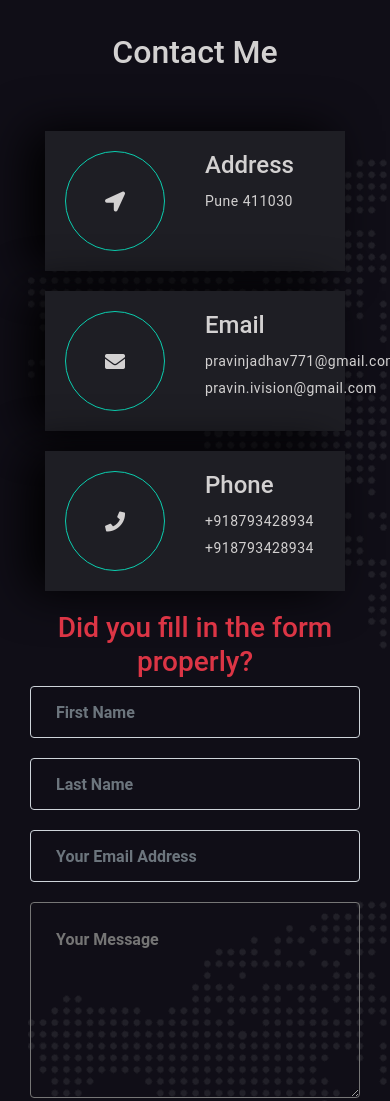
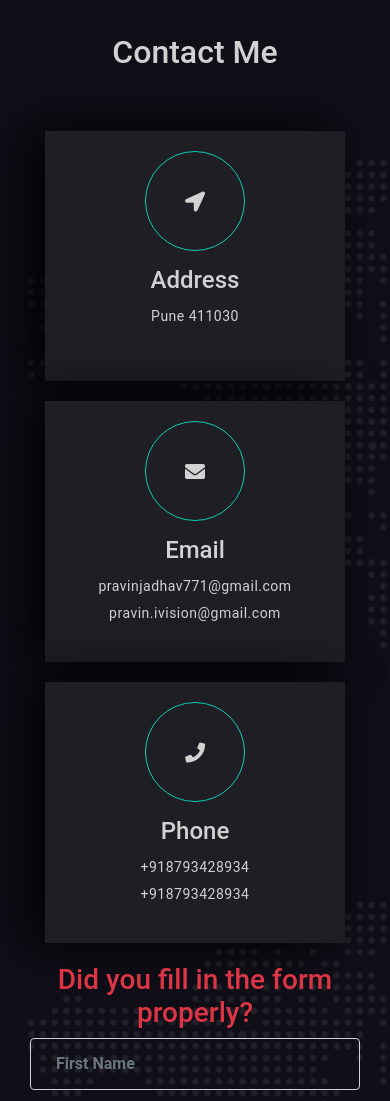
Before and after one commit to pravin3995/parallax-demo, a plain HTML site: page index.html in a window 390 px wide. Shown: the part 2500-3601 px from the top of the page. Drawn offline with nearby package versions, Linux system fonts and the light colour scheme.

Commit message:
responsive

```diff
--- a/css/style.css
+++ b/css/style.css
@@ -248,12 +248,24 @@ footer .text-left {
 		text-align: center;
 	}
 	/*=================================
-About start here
-===================================*/
+     About start here
+     ===================================*/
   .about .row {
   	text-align: center;
   }
   .about-inner {
   	padding-top: 20px;
   }
+
+ /*==================================\
+  Contact page
+ ====================================*/
+.d-flex {
+	display: block !important;
+	text-align: center;
  }
+ .address-info {
+ 	padding: 15px 0;
+
+ }
+}
```
